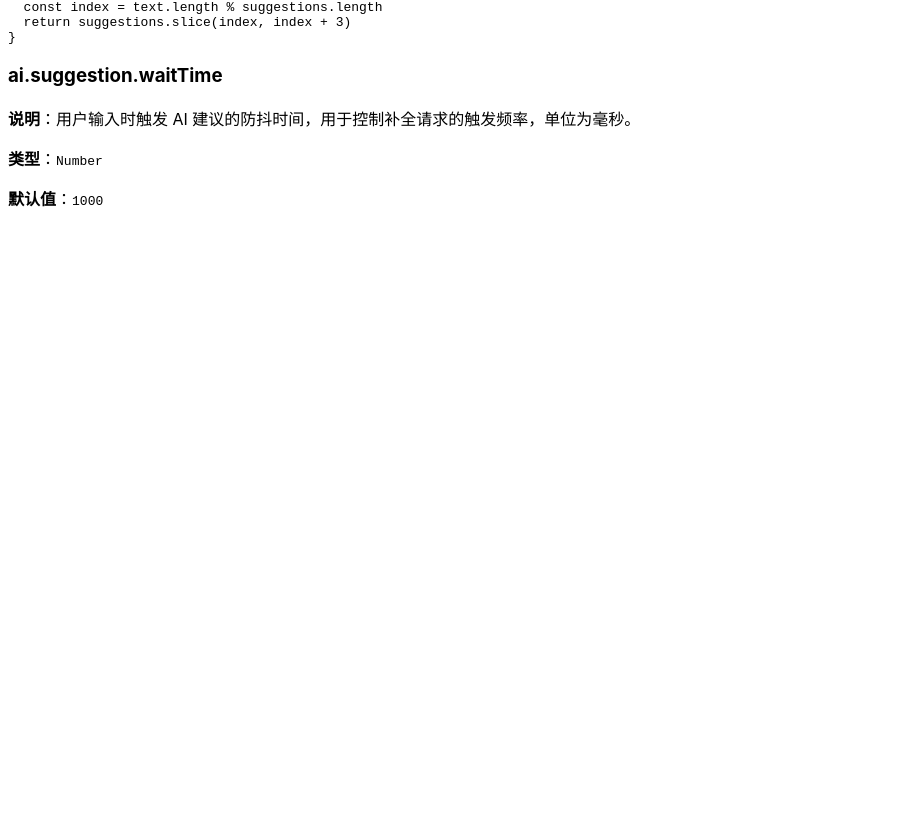
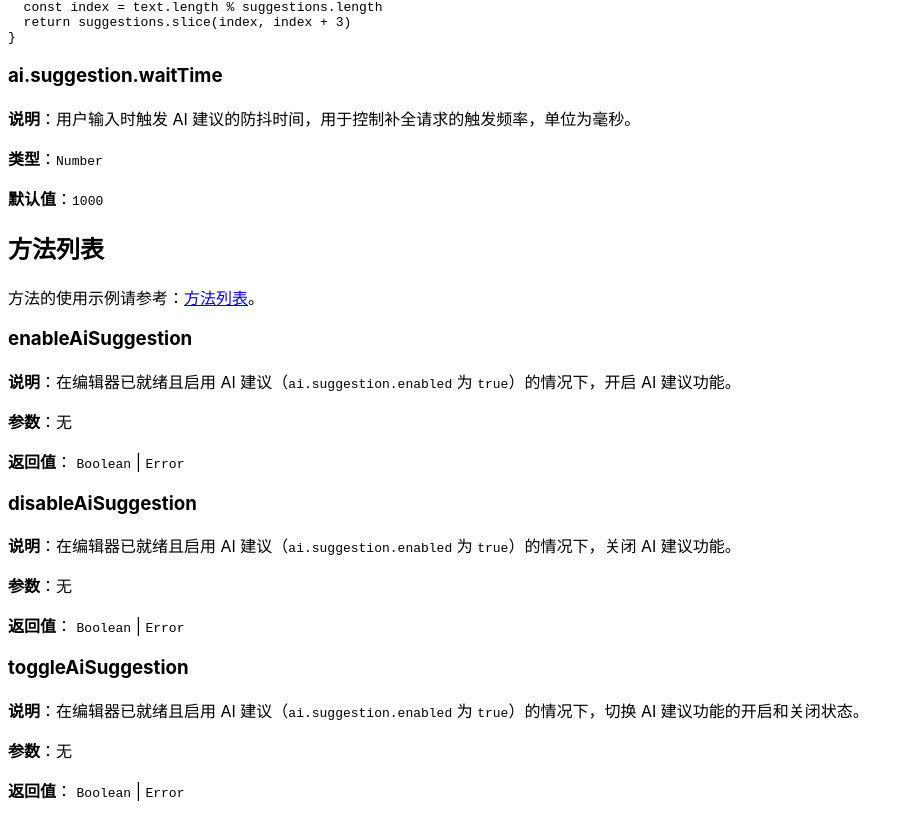
Before and after one commit to umodoc/docs, a Next.js app: page /cn/docs/next/ai/suggestion in a window 1280 px wide. Shown: the part 1537-2355 px from the top of the page, without its empty margins (0-914 px from the left). Before the commit the page ends 1763 px from the top, so only its background shows below. Built offline with nearby package versions, Linux system fonts and the light colour scheme.

Commit message:
完善文档

```diff
--- a/pages/cn/docs/next/ai/suggestion.mdx
+++ b/pages/cn/docs/next/ai/suggestion.mdx
@@ -93,3 +93,31 @@ async onSuggestion(text) {
 **类型**：`Number`
 
 **默认值**：`1000`
+
+## 方法列表
+
+方法的使用示例请参考：[方法列表](../../editor/methods)。
+
+### enableAiSuggestion
+
+**说明**：在编辑器已就绪且启用 AI 建议（`ai.suggestion.enabled` 为 `true`）的情况下，开启 AI 建议功能。
+
+**参数**：无
+
+**返回值**： `Boolean` | `Error`
+
+### disableAiSuggestion
+
+**说明**：在编辑器已就绪且启用 AI 建议（`ai.suggestion.enabled` 为 `true`）的情况下，关闭 AI 建议功能。
+
+**参数**：无
+
+**返回值**： `Boolean` | `Error`
+
+### toggleAiSuggestion
+
+**说明**：在编辑器已就绪且启用 AI 建议（`ai.suggestion.enabled` 为 `true`）的情况下，切换 AI 建议功能的开启和关闭状态。
+
+**参数**：无
+
+**返回值**： `Boolean` | `Error`
--- a/pages/cn/docs/next/collaboration.mdx
+++ b/pages/cn/docs/next/collaboration.mdx
@@ -95,7 +95,7 @@ const defaultOptions = {
 
 **参数**：无
 
-**返回值**：Object 或 undefined，Object 包含以下信息：
+**返回值**：`Object` 或 `undefined`，Object 包含以下信息：
 
 - `connect`：Boolean，是否与服务商连接成功；
 - `user`：Array，当前文档协作用户列表；
--- a/pages/cn/docs/next/comments.mdx
+++ b/pages/cn/docs/next/comments.mdx
@@ -222,7 +222,7 @@ const defaultOptions = {
 
 **参数**：无
 
-**返回值**：Object 或 undefined，Object 包含以下信息：
+**返回值**：`Object` 或 `undefined`，Object 包含以下信息：
 
 - `connect`：Boolean，是否与服务商连接成功；
 - `threads`：Array，当前文档批注线程列表。
--- a/pages/en/docs/next/collaboration.mdx
+++ b/pages/en/docs/next/collaboration.mdx
@@ -95,7 +95,7 @@ For examples of method usage, see: [Method List](../editor/methods).
 
 **Parameters**: None
 
-**Return Value**: Object or `undefined`. The returned object contains the following information:
+**Return Value**: `Object` or `undefined`. The returned object contains the following information:
 
 - `connect`: Boolean — whether the connection to the provider was successful.
 - `user`: Array — the list of users currently collaborating on the document.
```
Also changed, not shown: pages/en/docs/next/ai/suggestion.mdx (+32 -0 lines).
